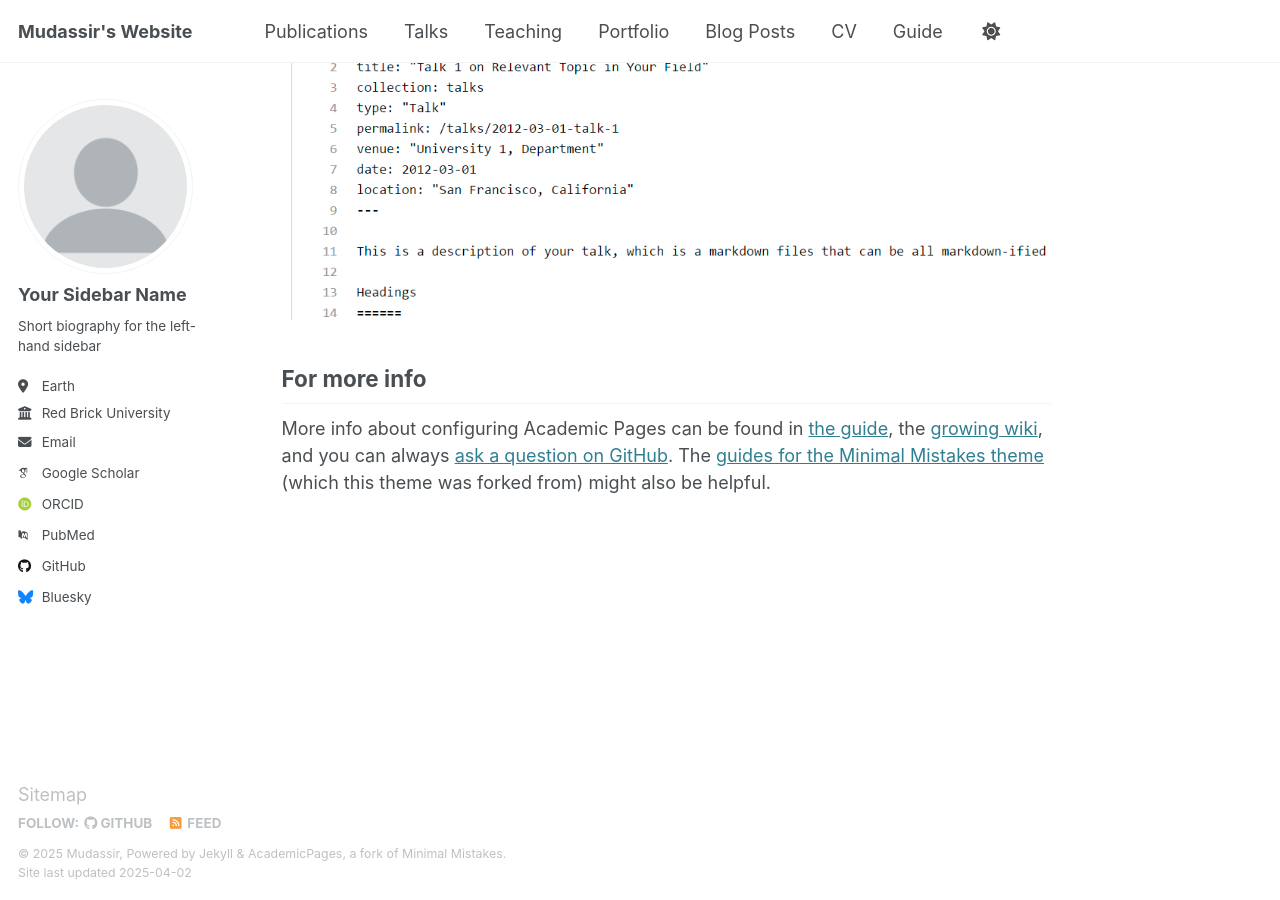
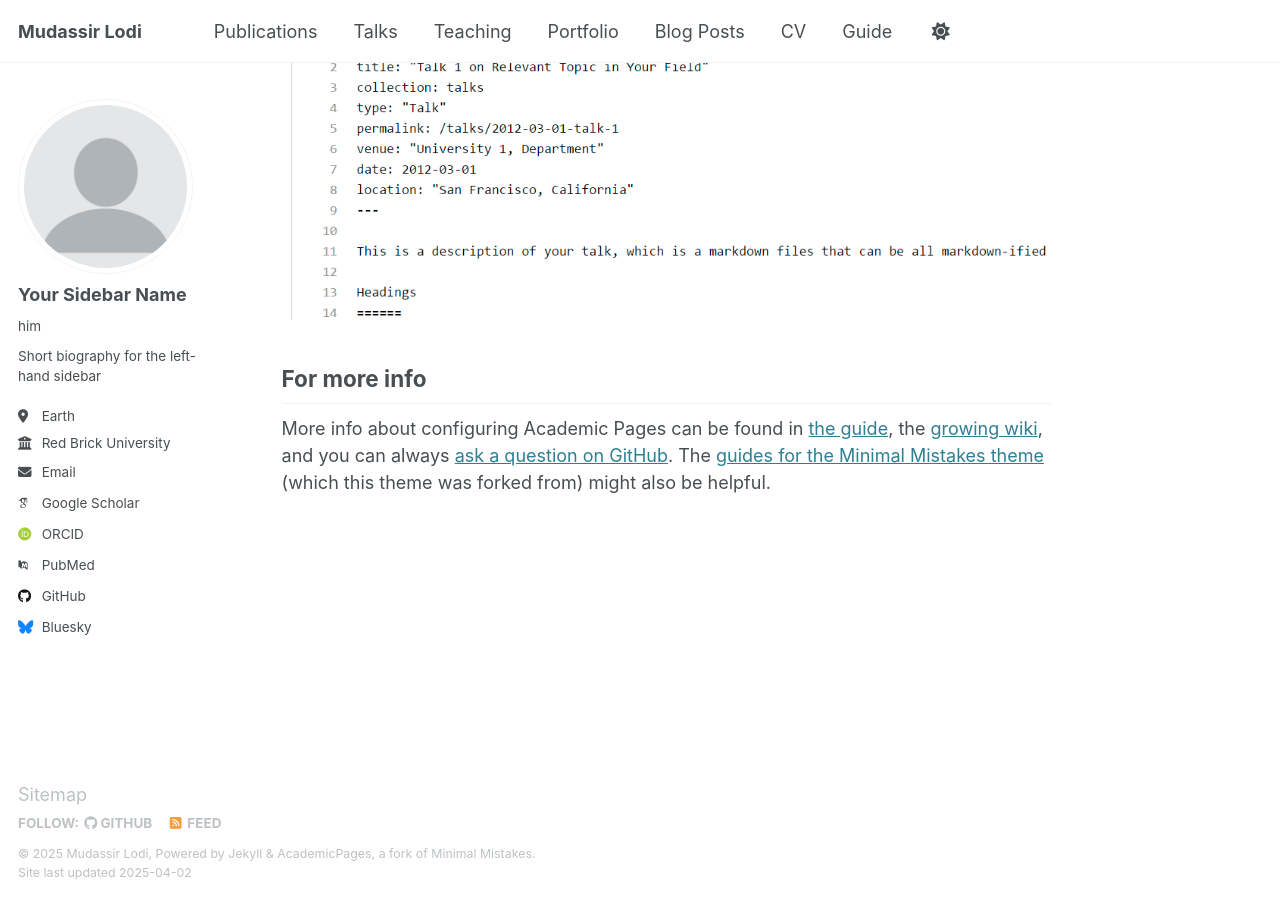
Before and after one commit to mklodi1/mklodi1.github.io, a Jekyll site: the page built from _pages/about.md, in a window 1280 px wide and 900 px high, scrolled down 2635 px. Built offline with Jekyll 4.4.1, drawn with Linux system fonts in a browser that asks for light colours; some web fonts are replaced.

Commit message:
Update _config.yml

```diff
--- a/_config.yml
+++ b/_config.yml
@@ -9,10 +9,10 @@
 # Basic Site Settings
 locale                   : "en-US"
 site_theme               : "default"
-title                    : "Mudassir's Website"
+title                    : "Mudassir Lodi"
 title_separator          : "-"
-name                     : &name "Mudassir"
-description              : &description "PhD Candidate in Quantitative Biomedicine"
+name                     : &name "Mudassir Lodi"
+description              : &description "personal description"
 url                      : https://mudassir.github.io # the base hostname & protocol for your site e.g. "https://[your GitHub username].github.io"
 baseurl                  : "" # the subpath of your site, e.g. "/blog"
 repository               : "mklodi1/mudassir.github.io"
@@ -24,7 +24,7 @@ author:
   # Biographic information
   avatar           : "profile.png"
   name             : "Your Sidebar Name"
-  pronouns         : # example: "she/her"
+  pronouns         : "him" # example: "she/her"
   bio              : "Short biography for the left-hand sidebar"
   location         : "Earth"
   employer         : "Red Brick University"
```
